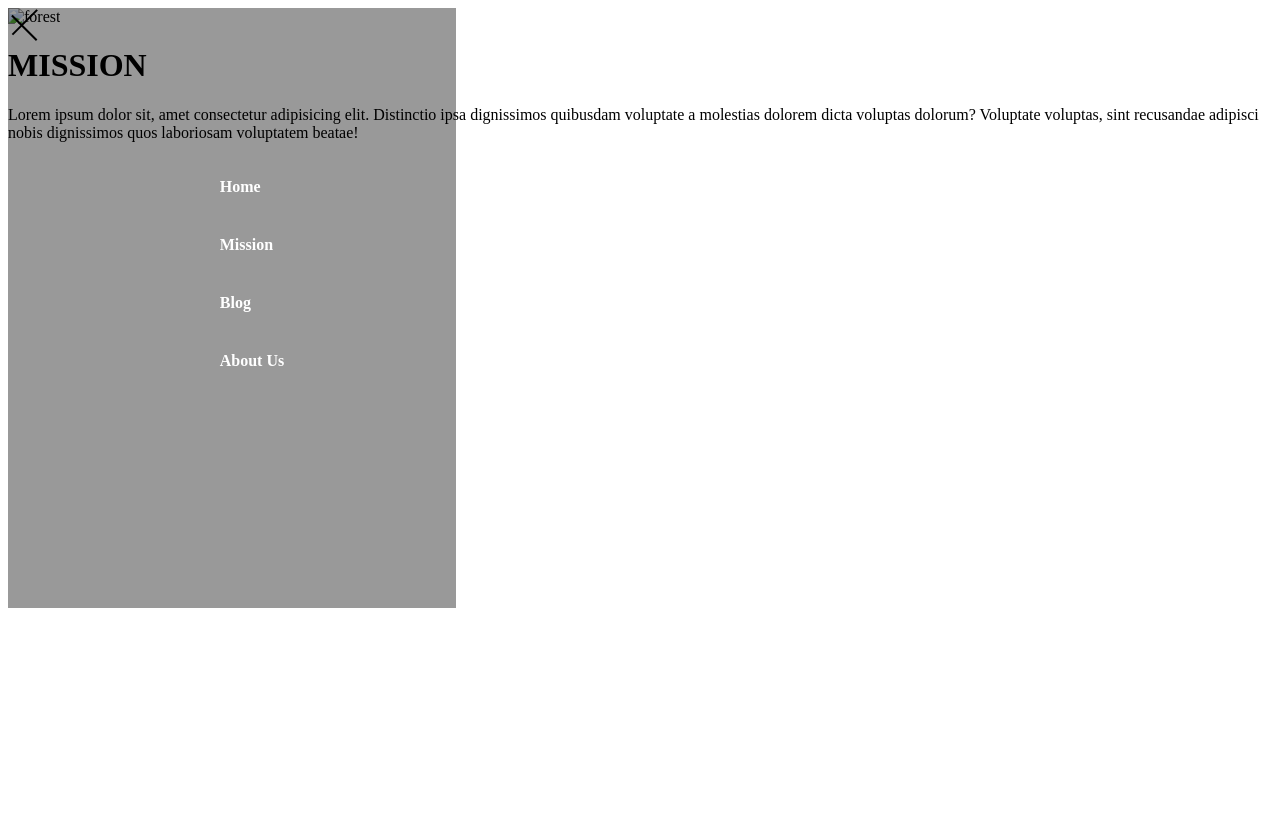
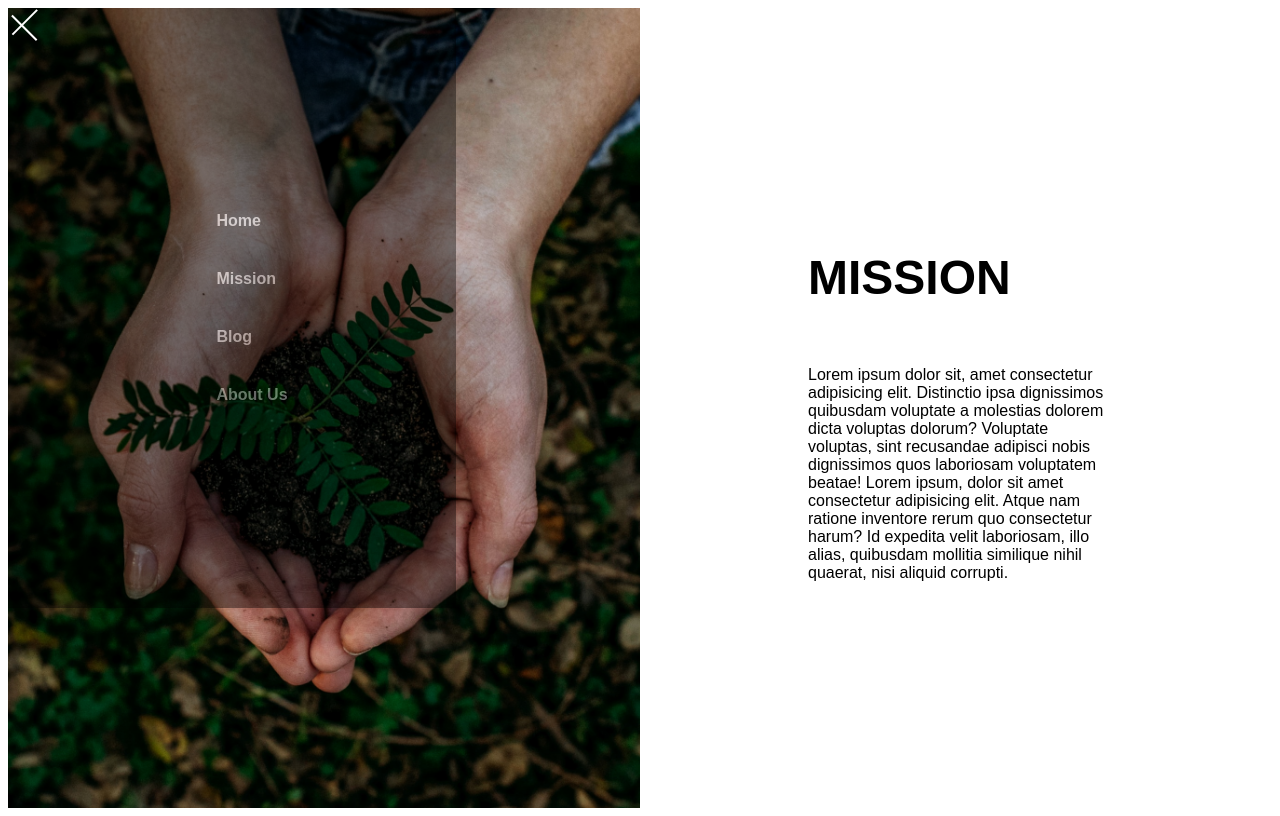
Before and after one commit to Smolmeri/wanderdicks-static, a plain HTML site: page mission.html in a window 1280 px wide. Both pictures are taken after a click on the element 25 px from the left and 23 px from the top of the page. Drawn offline with Linux system fonts and the light colour scheme.

Commit message:
content and some design for mission section

```diff
--- a/mission.html
+++ b/mission.html
@@ -1,5 +1,6 @@
 <!DOCTYPE html>
 <html lang="en">
+
 <head>
     <meta charset="UTF-8">
     <meta name="viewport" content="width=device-width, initial-scale=1.0">
@@ -7,6 +8,7 @@
     <title>Wanderdicks - Mission</title>
     <link rel="stylesheet" href="./styles/mission.css">
 </head>
+
 <body>
     <!-- Navigation -->
     <div class="nav-container" onclick="onNavPress()">
@@ -17,23 +19,36 @@
 
     <div class="nav-list">
         <ul>
+            <a href="./index.html">
                 <li>Home</li>
+            </a>
+            <a href="./mission.html">
                 <li>Mission</li>
+            </a>
+            <a href="./blog.html">
                 <li>Blog</li>
+            </a>
+            <a href="./about.html">
                 <li>About Us</li>
+            </a>
         </ul>
     </div>
 
     <!-- Main Section -->
     <div class="mission-container">
         <div class="mission-image">
-            <img src="../Design/img/forest-mission.jpg" alt="forest">
         </div>
+        <div class="mission-text-container">
             <div class="mission-text">
-             <h1>MISSION</h1>
-            <p>Lorem ipsum dolor sit, amet consectetur adipisicing elit. Distinctio ipsa dignissimos quibusdam voluptate a molestias dolorem dicta voluptas dolorum? Voluptate voluptas, sint recusandae adipisci nobis dignissimos quos laboriosam voluptatem beatae!</p>
+                <h1 class="big-header">MISSION</h1>
+                <p>Lorem ipsum dolor sit, amet consectetur adipisicing elit. Distinctio ipsa dignissimos quibusdam
+                    voluptate
+                    a molestias dolorem dicta voluptas dolorum? Voluptate voluptas, sint recusandae adipisci nobis
+                    dignissimos quos laboriosam voluptatem beatae! Lorem ipsum, dolor sit amet consectetur adipisicing elit. Atque nam ratione inventore rerum quo consectetur harum? Id expedita velit laboriosam, illo alias, quibusdam mollitia similique nihil quaerat, nisi aliquid corrupti.</p>
+            </div>
         </div>
     </div>
 </body>
 <script src="./js/index.js"></script>
+
 </html>
--- a/styles/index.css
+++ b/styles/index.css
@@ -49,12 +49,13 @@
     visibility: hidden;
 }
 
-.nav-list  ul{
+.nav-list  a {
     color: white;
     opacity: 1;
     list-style: none;
     height: 50%;
     font-weight: bold;
+    text-decoration: none;
 }
 
 .nav-list li {
@@ -230,3 +231,15 @@ html {
     justify-content: center;
     float: right;
 }
+
+.big-header {
+    font-size: 3em;
+}
+
+.medium-header {
+    font-size: 2em;
+}
+
+.small-header {
+    font-size: 1.5em;
+}
--- a/styles/mission.css
+++ b/styles/mission.css
@@ -10,7 +10,7 @@
 .bar1, .bar2, .bar3 {
     width: 35px;
     height: 2px;
-    background-color: black;
+    background-color: white;
     margin: 6px 0;
     transition: 0.4s;
 }
@@ -21,19 +21,19 @@
 
 .bar1.change {
     display: inline-block;
-    transform: rotate(45deg) translate3d(8.28571px,10px,0);
-    -webkit-transform: rotate(45deg) translate3d(8.28571px,10px,0);
+    transform: rotate(45deg) translate3d(8.28571px, 10px, 0);
+    -webkit-transform: rotate(45deg) translate3d(8.28571px, 10px, 0);
 }
 
-.bar2.change  {
+.bar2.change {
     opacity: 0;
 }
 
 .bar3.change {
     top: 10px;
     display: inline-block;
-    -webkit-transform: rotate(-45deg) translate3d(17px,-18px,0);
-    transform: rotate(-45deg) translate3d(17px,-18px,0);
+    -webkit-transform: rotate(-45deg) translate3d(17px, -18px, 0);
+    transform: rotate(-45deg) translate3d(17px, -18px, 0);
 }
 
 .nav-list {
@@ -49,12 +49,13 @@
     visibility: hidden;
 }
 
-.nav-list  ul{
+.nav-list a {
     color: white;
     opacity: 1;
     list-style: none;
     height: 50%;
     font-weight: bold;
+    text-decoration: none;
 }
 
 .nav-list li {
@@ -64,3 +65,69 @@
 .hidden {
     visibility: visible;
 }
+
+/* Main section */
+
+.mission-container {
+    display: flex;
+    flex-flow: row;
+    height: 100vh;
+}
+
+.mission-image {
+    min-width: 50%;
+    background-image: url('../assets/img/planting.jpg');
+    background-position: center;
+    background-repeat: no-repeat;
+    background-size: cover;
+}
+
+.mission-text-container {
+    display: flex;
+    flex-flow: column;
+    justify-content: center;
+    align-items: center;
+    margin: 20px;
+}
+
+.mission-text {
+    width: 50%;
+    height: 50%;
+    display: flex;
+    flex-flow: column;
+    justify-content: space-between;
+}
+
+/* Miscelanious */
+
+html {
+    max-width: 100vw;
+    font-family: Arial, Helvetica, sans-serif;
+}
+
+.s-button {
+    border: 1px black solid;
+    padding: 10px 10px;
+    margin: 10px 10px;
+    background: white;
+    font-size: 1.2em;
+    font-weight: 400;
+    width: 72px;
+    height: 56px;
+    display: flex;
+    flex-flow: row wrap;
+    justify-content: center;
+    float: right;
+}
+
+.big-header {
+    font-size: 3em;
+}
+
+.medium-header {
+    font-size: 2em;
+}
+
+.small-header {
+    font-size: 1.5em;
+}
```
Also changed, not shown: index.html (+12 -2 lines). Lines whose indentation alone changed are shown as unchanged.
